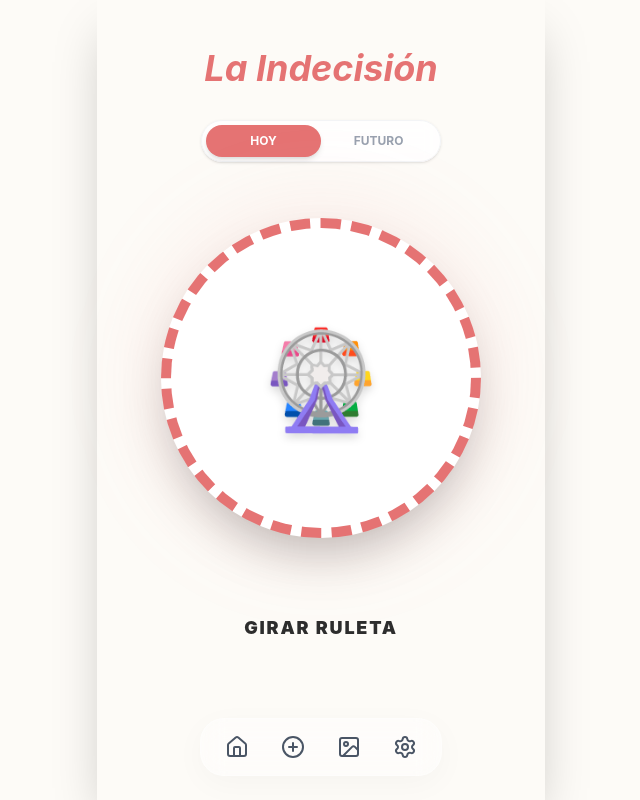
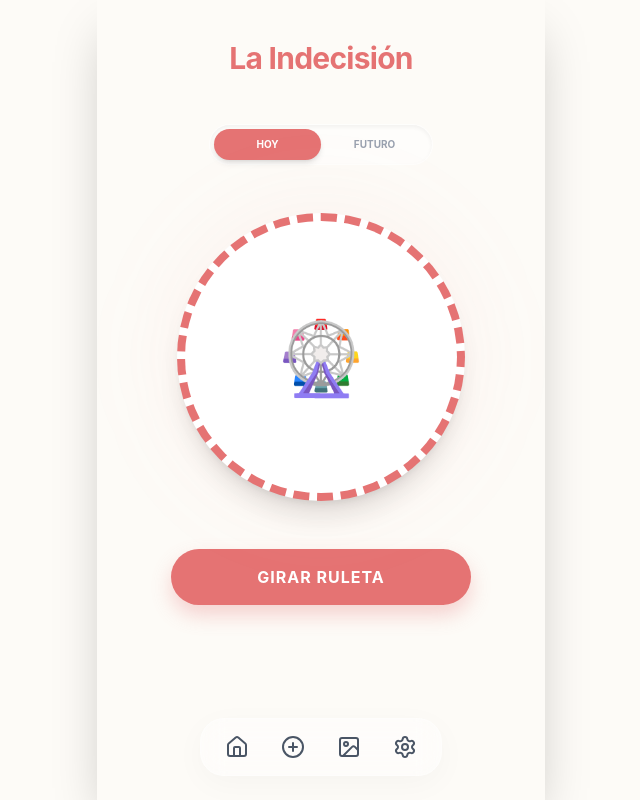
Before and after one commit to laucorosan-spec/la-indecision, a Next.js app: page / in a window 1280 px wide. Shown: the whole page, without its empty margins (319-959 px from the left). Built offline with nearby package versions, Linux system fonts and the light colour scheme; no server answers; the database is empty.

Commit message:
Update page.js

```diff
--- a/src/app/page.js
+++ b/src/app/page.js
@@ -1,6 +1,6 @@
 "use client";
 import { useState, useEffect } from 'react';
-import { motion } from 'framer-motion';
+import { motion, AnimatePresence } from 'framer-motion';
 import { supabase } from '@/lib/supabase';
 import confetti from 'canvas-confetti';
 
@@ -20,7 +20,7 @@ export default function Home() {
 
   const girar = () => {
     const posibles = planes.filter(p => p.categoria === filtro);
-    if (posibles.length === 0) return alert("No hay planes guardados aún ✨");
+    if (posibles.length === 0) return alert("¡Añade planes primero! ✨");
     setGirando(true);
     setSeleccionado(null);
     setTimeout(() => {
@@ -32,43 +32,46 @@ export default function Home() {
   };
 
   return (
-    <div className="flex flex-col items-center gap-8">
-      <h1 className="text-4xl font-bold text-[#e57373] mt-2 italic">La Indecisión</h1>
+    <div className="flex flex-col items-center gap-12">
+      <h1 className="text-3xl font-bold text-[#e57373] tracking-tight">La Indecisión</h1>
 
-      {/* Selector de Categoría pill-style */}
-      <div className="bg-white/80 backdrop-blur-sm p-1 rounded-full flex w-full max-w-[240px] shadow-sm border border-gray-100">
-        <button
-          onClick={() => setFiltro('hoy')}
-          className={`flex-1 py-2 rounded-full text-xs font-bold transition-all ${filtro === 'hoy' ? 'bg-[#e57373] text-white shadow-md' : 'text-gray-400'}`}
-        >HOY</button>
-        <button
-          onClick={() => setFiltro('futuro')}
-          className={`flex-1 py-2 rounded-full text-xs font-bold transition-all ${filtro === 'futuro' ? 'bg-[#e57373] text-white shadow-md' : 'text-gray-400'}`}
-        >FUTURO</button>
+      {/* Filtros Pill-Style */}
+      <div className="bg-white/50 p-1 rounded-full flex w-56 shadow-inner border border-white/20">
+        {['hoy', 'futuro'].map((f) => (
+          <button
+            key={f}
+            onClick={() => setFiltro(f)}
+            className={`flex-1 py-2 rounded-full text-[10px] font-bold transition-all ${filtro === f ? 'bg-[#e57373] text-white shadow-md' : 'text-gray-400'}`}
+          >
+            {f.toUpperCase()}
+          </button>
+        ))}
       </div>
 
-      {/* LA RULETA - Tamaño Grande (320px) */}
-      <div className="relative my-6">
-        <div className="absolute -inset-4 bg-[#e57373]/10 rounded-full blur-2xl"></div>
+      {/* Ruleta Grande con proporciones de tu CSS */}
+      <div className="relative">
+        <div className="absolute -inset-4 bg-[#e57373]/5 rounded-full blur-2xl"></div>
         <motion.div
           animate={girando ? { rotate: 3600 } : { rotate: 0 }}
           transition={{ duration: 2, ease: "circOut" }}
-          className="w-72 h-72 sm:w-80 sm:h-80 rounded-full border-[10px] border-[#e57373] border-dashed flex items-center justify-center bg-white shadow-2xl relative z-10"
+          className="w-72 h-72 rounded-full border-[8px] border-[#e57373] border-dashed flex items-center justify-center bg-white shadow-xl relative z-10"
         >
-          <span className="text-8xl drop-shadow-lg">{girando ? "💫" : "🎡"}</span>
+          <span className="text-7xl">{girando ? "💫" : "🎡"}</span>
         </motion.div>
       </div>
 
-      <button onClick={girar} disabled={girando} className="btn-coral w-full text-lg uppercase tracking-widest font-black py-5">
+      <button onClick={girar} disabled={girando} className="btn-primary">
         {girando ? "Decidiendo..." : "Girar Ruleta"}
       </button>
 
-      {seleccionado && !girando && (
-        <motion.div initial={{ y: 20, opacity: 0 }} animate={{ y: 0, opacity: 1 }} className="glass-card p-8 w-full text-center mt-4 border-t-4 border-[#e57373]">
-          <p className="text-[10px] uppercase font-black text-[#e57373] mb-2 tracking-[3px]">¡Plan Elegido!</p>
-          <h2 className="text-3xl font-bold text-[#2d2d2d] leading-tight">{seleccionado.nombre}</h2>
-        </motion.div>
-      )}
+      <AnimatePresence>
+        {seleccionado && !girando && (
+          <motion.div initial={{ y: 20, opacity: 0 }} animate={{ y: 0, opacity: 1 }} className="glass p-8 w-full text-center">
+            <p className="text-[10px] font-bold text-[#e57373] uppercase tracking-widest mb-1">Ha salido...</p>
+            <h2 className="text-2xl font-bold text-[#2d2d2d] leading-tight">{seleccionado.nombre}</h2>
+          </motion.div>
+        )}
+      </AnimatePresence>
     </div>
   );
 }
```
